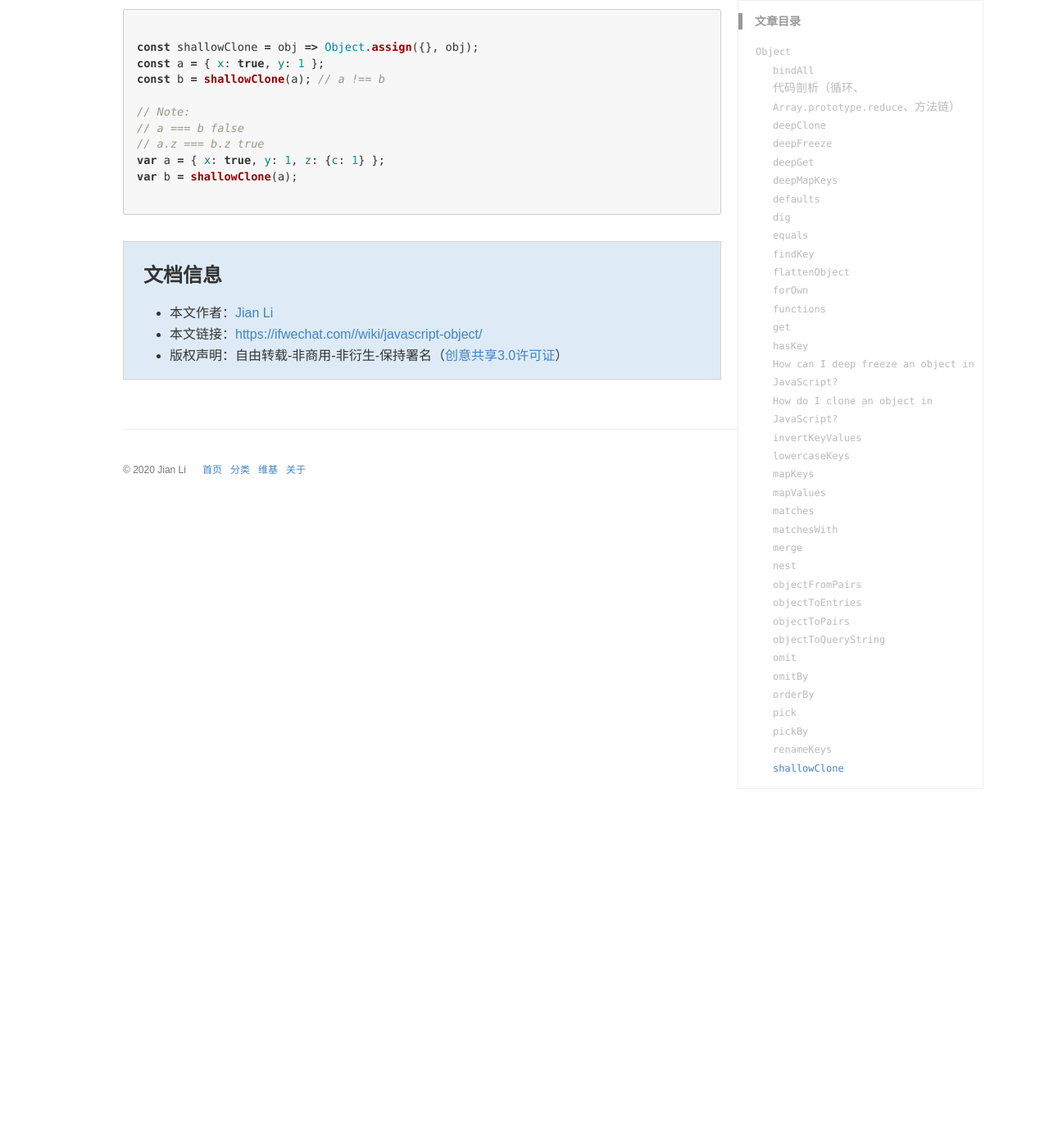
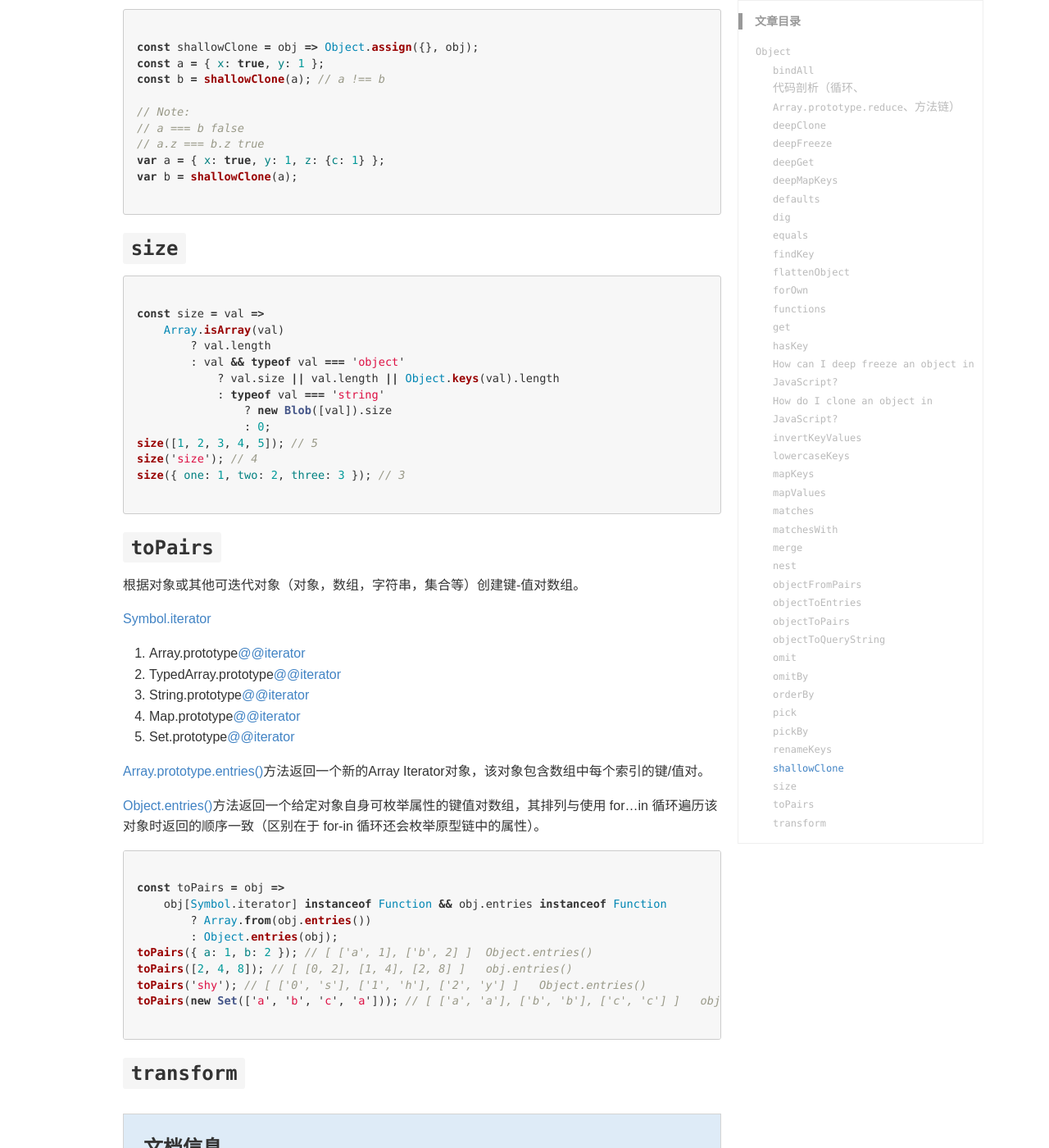
Before and after one commit to TcTOrz/TcTOrz.github.io, a Jekyll site: the page built from _wiki/javascript-object.md, in a window 1280 px wide and 1400 px high, scrolled down 15772 px. Shown: the whole window at 82% size. Built offline with Jekyll 4.4.1, drawn with Linux system fonts in a browser that asks for light colours; some web fonts are replaced; comment, search, counter and statistics services are not loaded.

Commit message:
git-add-js-wiki-object

````diff
--- a/_wiki/javascript-object.md
+++ b/_wiki/javascript-object.md
@@ -786,3 +786,52 @@ var a = { x: true, y: 1, z: {c: 1} };
 var b = shallowClone(a);
 
 ```
+
+### `size`
+
+```js
+
+const size = val =>
+    Array.isArray(val)
+        ? val.length
+        : val && typeof val === 'object'
+            ? val.size || val.length || Object.keys(val).length
+            : typeof val === 'string'
+                ? new Blob([val]).size
+                : 0;
+size([1, 2, 3, 4, 5]); // 5
+size('size'); // 4
+size({ one: 1, two: 2, three: 3 }); // 3
+
+```
+
+### `toPairs`
+
+根据对象或其他可迭代对象（对象，数组，字符串，集合等）创建键-值对数组。
+
+[Symbol.iterator](https://developer.mozilla.org/zh-CN/docs/Web/JavaScript/Reference/Global_Objects/Symbol/iterator)
+
+1. Array.prototype[@@iterator]()
+2. TypedArray.prototype[@@iterator]()
+3. String.prototype[@@iterator]()
+4. Map.prototype[@@iterator]()
+5. Set.prototype[@@iterator]()
+
+[Array.prototype.entries()](https://developer.mozilla.org/zh-CN/docs/Web/JavaScript/Reference/Global_Objects/Array/entries)方法返回一个新的Array Iterator对象，该对象包含数组中每个索引的键/值对。
+
+[Object.entries()](https://developer.mozilla.org/zh-CN/docs/Web/JavaScript/Reference/Global_Objects/Object/entries)方法返回一个给定对象自身可枚举属性的键值对数组，其排列与使用 for...in 循环遍历该对象时返回的顺序一致（区别在于 for-in 循环还会枚举原型链中的属性）。
+
+```js
+
+const toPairs = obj =>
+    obj[Symbol.iterator] instanceof Function && obj.entries instanceof Function
+        ? Array.from(obj.entries())
+        : Object.entries(obj);
+toPairs({ a: 1, b: 2 }); // [ ['a', 1], ['b', 2] ]  Object.entries()
+toPairs([2, 4, 8]); // [ [0, 2], [1, 4], [2, 8] ]   obj.entries()
+toPairs('shy'); // [ ['0', 's'], ['1', 'h'], ['2', 'y'] ]   Object.entries()
+toPairs(new Set(['a', 'b', 'c', 'a'])); // [ ['a', 'a'], ['b', 'b'], ['c', 'c'] ]   obj.entries()
+
+```
+
+### `transform`
````
